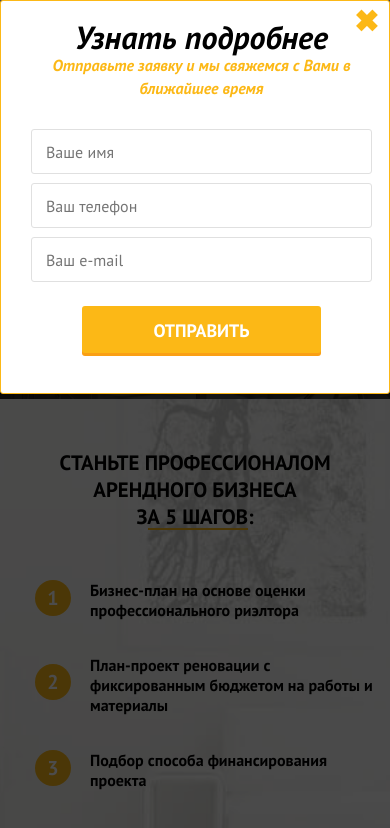
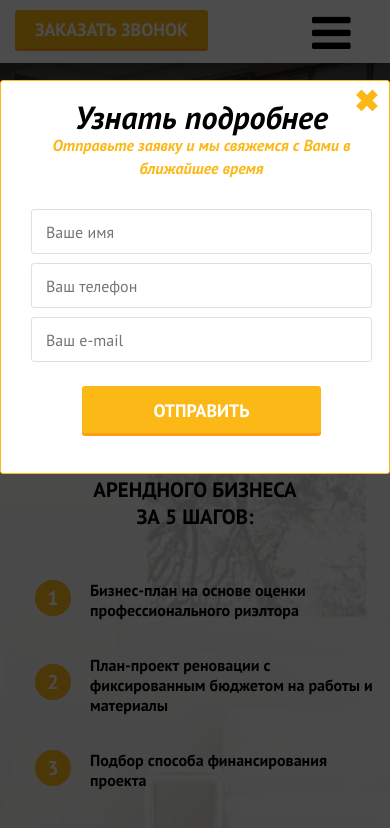
Before and after one commit to ElenaBolgova/Final-Spalah-task, a plain HTML site: page index.html in a window 390 px wide. Both pictures are taken after a click on the button "УЗНАТЬ ПОДРОБНЕЕ". Shown: the top 828 px of the page. Drawn offline with Linux system fonts and the light colour scheme.

Commit message:
completed

```diff
--- a/css/styles.css
+++ b/css/styles.css
@@ -652,7 +652,7 @@ input,
 }
 
 .in-touch h2:after {
-    background: transparent;
+    display: none;
 }
 
 .in-touch span {
@@ -818,12 +818,13 @@ footer .phone-area a {
 
     header .phone-area {
         flex-direction: row;
-        align-items: baseline;
+        align-items: center;
     }
 
     header .phone-number {
         width: 255px;
         text-align: left;
+        margin-bottom: 0;
     }
 
     header .button-main-style.get-modal-call {
@@ -1015,7 +1016,7 @@ footer .phone-area a {
 @media (max-width: 700px) {
 
     h2:after {
-        left: 40%;
+        display: none;
     }
 
     .line ul {
@@ -1036,6 +1037,7 @@ footer .phone-area a {
     }
 
     .modal-inner {
+        top: 80px;
         max-width: 100%;
     }
 
@@ -1121,10 +1123,6 @@ footer .phone-area a {
         order: 2;
     }
 
-    h2:after {
-        left: 37%;
-    }
-
 }
 
 @media (max-width: 400px) {
--- a/js/custom-scripts.js
+++ b/js/custom-scripts.js
@@ -36,7 +36,7 @@ $(window).ready(function() {
         $('body,html').animate({scrollTop: top - $('header').height()}, 700);
     });
 
-    ///// MODAL CALL /////
+    ///// MODAL WINDOW 'CALL' /////
 
     $('.get-modal-call').click(function () {
         $('.modal-call').fadeIn(400).css('display', 'flex');
@@ -52,7 +52,7 @@ $(window).ready(function() {
         }
     });
 
-    ///// MODAL MORE /////
+    ///// MODAL WINDOW 'MORE' /////
 
     $('.get-modal-more').click(function () {
         $('.modal-more').fadeIn(400).css('display', 'flex');
```
